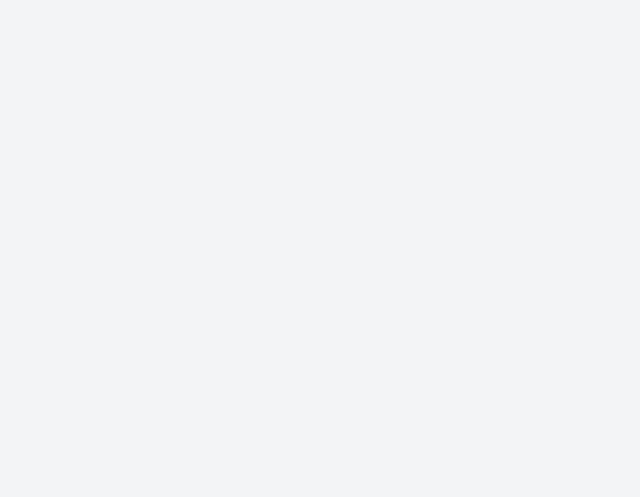
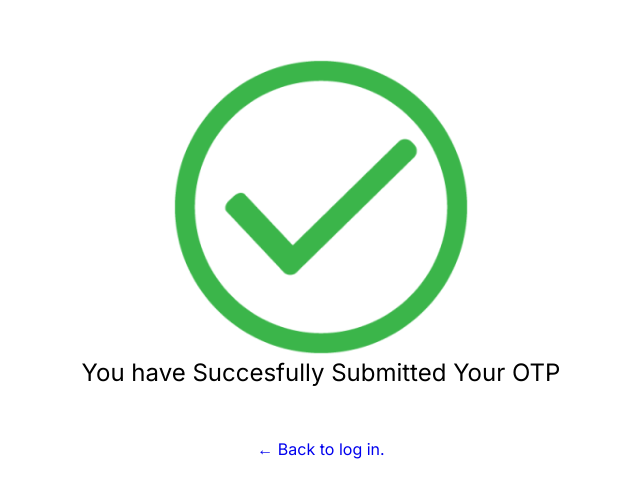
Before and after one commit to Zummit-Africa-Inc/Zapi-FE, a React (Vite) app: page /success-page in a window 1280 px wide. Before the commit this address had no page. Shown: the part 141-638 px from the top of the page, without its empty margins (319-959 px from the left). Built offline with nearby package versions, Linux system fonts and the light colour scheme.

Commit message:
success page created

```diff
--- a/src/App.tsx
+++ b/src/App.tsx
@@ -2,7 +2,7 @@ import React from "react";
 import { Routes, Route } from "react-router-dom";
 import { ThemeProvider } from "@mui/material";
 
-import { Home, Login, Signup, UserProfile, ForgotPassword, Otp } from "./pages";
+import { Home, Login, Signup, UserProfile, ForgotPassword, Otp, SuccessPage } from "./pages";
 import { theme } from "./theme";
 
 const App:React.FC = () => {
@@ -15,6 +15,8 @@ const App:React.FC = () => {
           <Route path="/login" element={<Login />} />
           <Route path="/forgot-password" element={<ForgotPassword />} />
           <Route path="/otp" element={<Otp />} />
+          <Route path="/success-page" element={<SuccessPage />} />
+
 
           <Route path="/signup" element={<Signup />} />
           <Route path="/user/:id" element={<UserProfile />} />
--- /dev/null
+++ b/src/pages/SuccessPage.tsx
@@ -0,0 +1,41 @@
+import React from 'react';
+import { Stack, Typography } from '@mui/material';
+import { Link } from 'react-router-dom';
+import { makeStyles } from "@mui/styles";
+
+
+const SuccessPage = () => {
+    const classes = useStyles()
+
+  return (
+    <>
+    <section className={classes.container}>
+    <Stack
+       justifyContent="center"
+       alignItems="center"
+       sx={{ width: '100vw', height:'100vh'}}
+    >
+        <img src='/images/success.png' alt="sucess" className={classes.logo} />
+        <Typography variant="h5" sx={{textAlign: 'center'}}>You have Succesfully Submitted Your OTP</Typography>
+        <Typography variant='body1' mt={6}>
+            <Link to='/login'>
+                &larr; Back to log in.
+            </Link>
+        </Typography>
+    </Stack>
+    </section>
+    </>
+  )
+}
+
+export default SuccessPage;
+
+const useStyles = makeStyles({
+    container: {
+        background: '#fff',
+      },
+      logo:{
+          width: '300px',
+          height: '300px'
+      }
+  });
--- a/src/pages/index.ts
+++ b/src/pages/index.ts
@@ -5,3 +5,4 @@ export { default as ForgotPassword } from "./ForgotPassword";
 export { default as Otp } from "./Otp";
 export { default as Signup } from './Signup'
 export { default as UserProfile } from "./UserProfile";
+export { default as SuccessPage } from "./SuccessPage";
```
Also changed, not shown: public/images/success.png (added).
